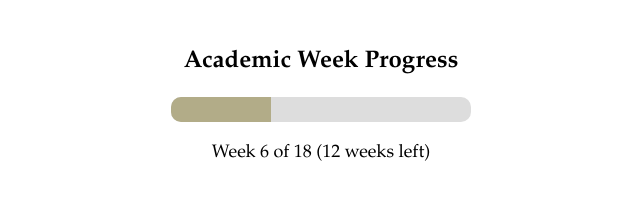
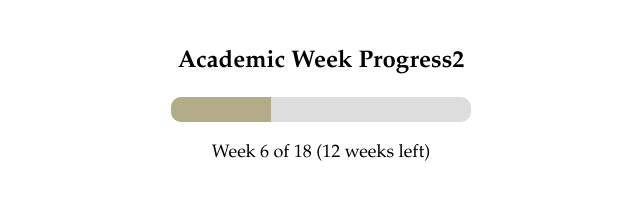
Before and after one commit to jagagagabee/productivity, a plain HTML site: page progress-tracker/index.html in a window 1280 px wide. Shown: the full height of the page, 319-959 px from the left. Drawn offline with Linux system fonts and the light colour scheme.

Commit message:
Update index.html

```diff
--- a/progress-tracker/index.html
+++ b/progress-tracker/index.html
@@ -31,7 +31,7 @@
     </style>
 </head>
 <body>
-    <h2>Academic Week Progress</h2>
+    <h2>Academic Week Progress2</h2>
     <div class="progress-container">
         <div class="progress-bar" id="progress"></div>
     </div>
```
